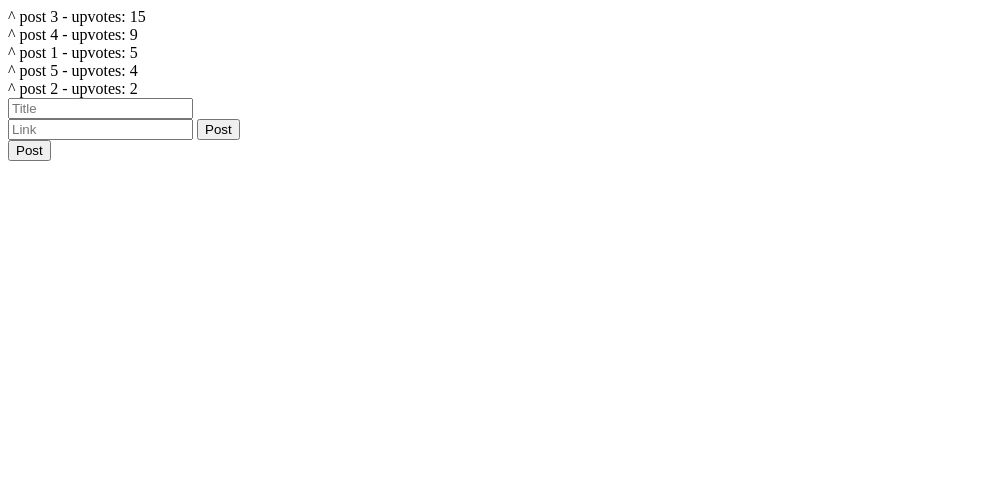
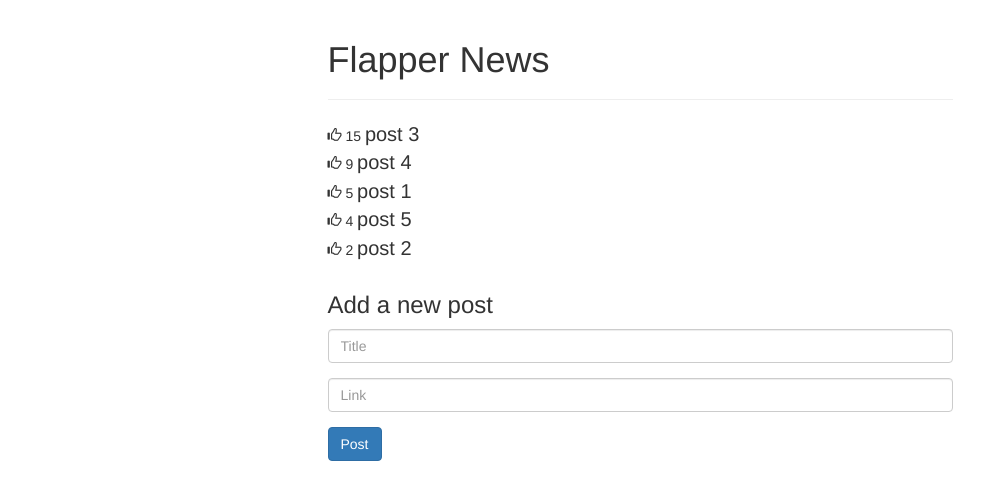
Before and after one commit to toanhtran/FlapperNews, a plain HTML site: page index.html in a window 1280 px wide. Shown: the whole page, without its empty margins (0-1008 px from the left). Drawn offline with nearby package versions, Linux system fonts and the light colour scheme.

Commit message:
add twitter bootstrap

```diff
--- a/index.html
+++ b/index.html
@@ -2,22 +2,45 @@
 <html lang="en">
 <head>
 	<meta charset="UTF-8">
-	<title>My Angular App!</title>
+	<title>Flapper News</title>
+	<link href="http://maxcdn.bootstrapcdn.com/bootstrap/3.2.0/css/bootstrap.min.css" rel="stylesheet">
+
 	<script src="http://ajax.googleapis.com/ajax/libs/angularjs/1.3.10/angular.min.js"></script>
     <script src="app.js"></script>
+    <style>.glyphicon-thumbs-up {cursor:pointer} </style>
 </head>
 <body ng-app="flapperNews" ng-controller="MainCtrl">
-	<div ng-repeat="post in posts | orderBy: '-upvotes'">
-		<span ng-click="incrementUpvotes(post)">^</span>
-		{{post.title}} - upvotes: {{post.upvotes}}
+	<div class="row">
+		<div class="col-md-6 col-md-offset-3">
+			<div class="page-header">
+				<h1>Flapper News</h1>
+			</div>
+			<div ng-repeat="post in posts | orderBy: '-upvotes'">
+				<span class="glyphicon glyphicon-thumbs-up"
+				 ng-click="incrementUpvotes(post)"></span>
+				 {{post.upvotes}}
+				 <span style="font-size: 20px; margin-left:1-px;">
+					<a ng-show="post.link" href="{{post.link}}">
+						{{post.title}}
+					</a>
+					<span ng-hide="post.link">
+						{{post.title}}
+					</span>
+				</span>
+			</div>
+
+	<form ng-submit="addPost()" style="margin-top:30px;">
+		<h3>Add a new post</h3>
+		<div class="form-group">
+		<input type="text" class="form-control" placeholder="Title" ng-model="title">
+		</input>
 	</div>
-	<form ng-submit="addPost()">
-		<input type="text" placeholder="Title" ng-model="title">
-			<br>
-		</input>
-		<input type="text" placeholder="Link" ng-model="link"></input>
-		<button type="submit">Post</button>
+	<div class="form-group">
+		<input type="text" class="form-control" placeholder="Link" ng-model="link"></input>
+	</div>
+		<button type="submit" class="btn btn-primary">Post</button>
 	</form>
-	<button ng-click="addPost()">Post</button>
+	</div>
+</div>
 </body>
 </html>
```
